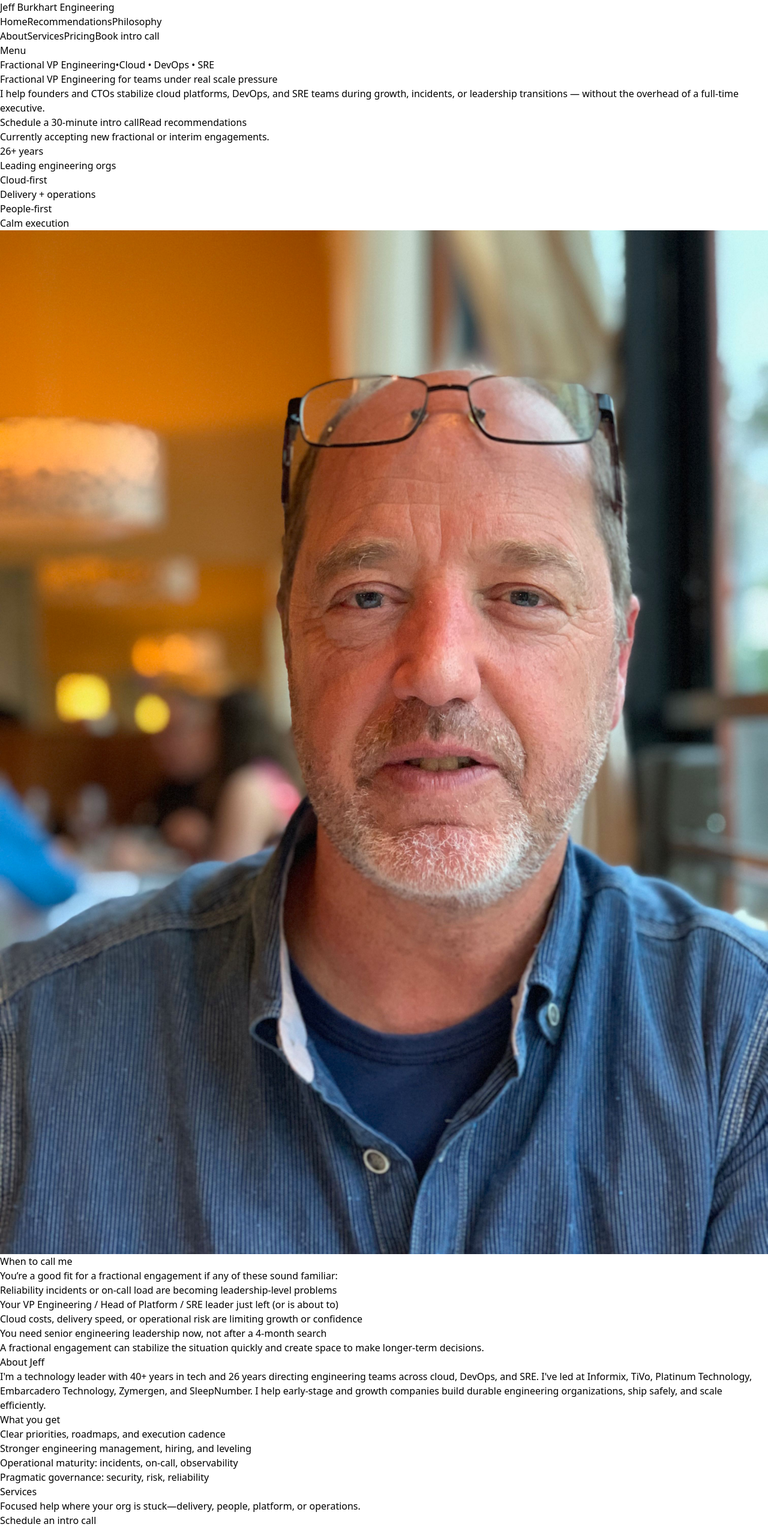
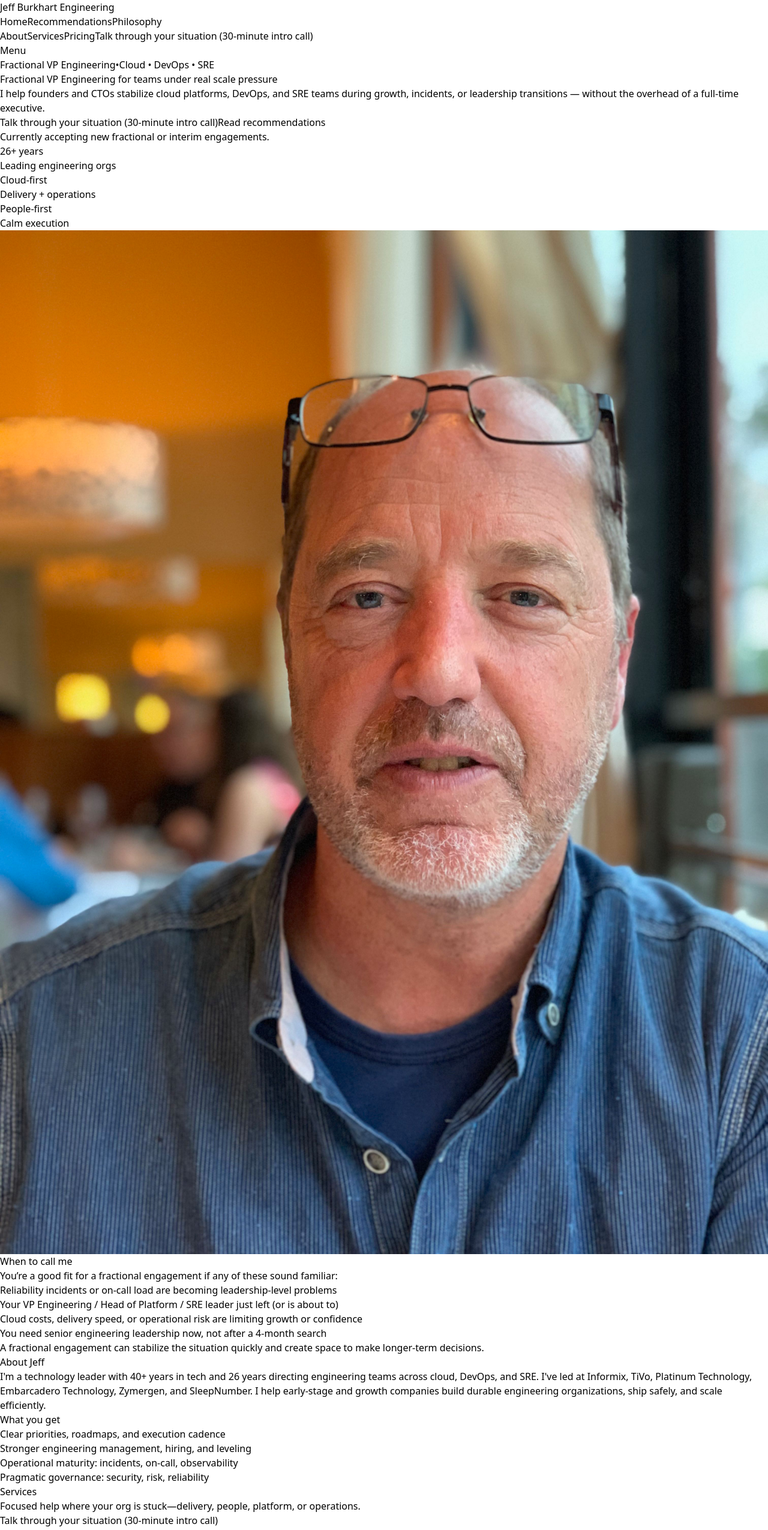
Before and after one commit to jeff-burkhart-portfolio/Fractional, a React (Vite) app: page / in a window 1280 px wide. Shown: the top 2551 px of the page at 60% size. Built offline with nearby package versions, Linux system fonts and the light colour scheme.

Commit message:
Update Calendly CTA label

```diff
--- a/src/components/Layout.jsx
+++ b/src/components/Layout.jsx
@@ -56,9 +56,9 @@ export default function Layout({ children }) {
                   href={calendarUrl}
                   target="_blank"
                   rel="noreferrer"
-                  className="rounded-xl bg-gray-900 px-3 py-2 text-xs font-medium text-white hover:bg-gray-800"
+                  className="whitespace-nowrap rounded-xl bg-gray-900 px-3 py-2 text-[11px] font-medium leading-tight text-white hover:bg-gray-800 lg:text-xs"
                 >
-                  Book intro call
+                  Talk through your situation (30-minute intro call)
                 </a>
               ) : (
                 <Link
@@ -120,7 +120,7 @@ export default function Layout({ children }) {
                     target="_blank"
                     rel="noreferrer"
                   >
-                    Book intro call
+                    Talk through your situation (30-minute intro call)
                   </a>
                 ) : (
                   <Link className="rounded-xl bg-gray-900 px-3 py-2 text-sm font-medium text-white hover:bg-gray-800" to="/#contact">
--- a/src/pages/Home.jsx
+++ b/src/pages/Home.jsx
@@ -37,14 +37,14 @@ export default function Home() {
                     rel="noreferrer"
                     className="rounded-2xl bg-gray-900 px-5 py-3 text-sm font-medium text-white hover:bg-gray-800"
                   >
-                    Schedule a 30-minute intro call
+                    Talk through your situation (30-minute intro call)
                   </a>
                 ) : (
                   <Link
                     to="/#contact"
                     className="rounded-2xl bg-gray-900 px-5 py-3 text-sm font-medium text-white hover:bg-gray-800"
                   >
-                    Schedule a 30-minute intro call
+                    Talk through your situation (30-minute intro call)
                   </Link>
                 )}
                 <Link
@@ -154,14 +154,14 @@ export default function Home() {
                 rel="noreferrer"
                 className="inline-flex w-fit rounded-2xl border border-gray-200 bg-white px-4 py-2.5 text-sm font-medium text-gray-900 hover:bg-gray-50"
               >
-                Schedule an intro call
+                Talk through your situation (30-minute intro call)
               </a>
             ) : (
               <Link
                 to="/#contact"
                 className="inline-flex w-fit rounded-2xl border border-gray-200 bg-white px-4 py-2.5 text-sm font-medium text-gray-900 hover:bg-gray-50"
               >
-                Schedule an intro call
+                Talk through your situation (30-minute intro call)
               </Link>
             )}
           </div>
```
